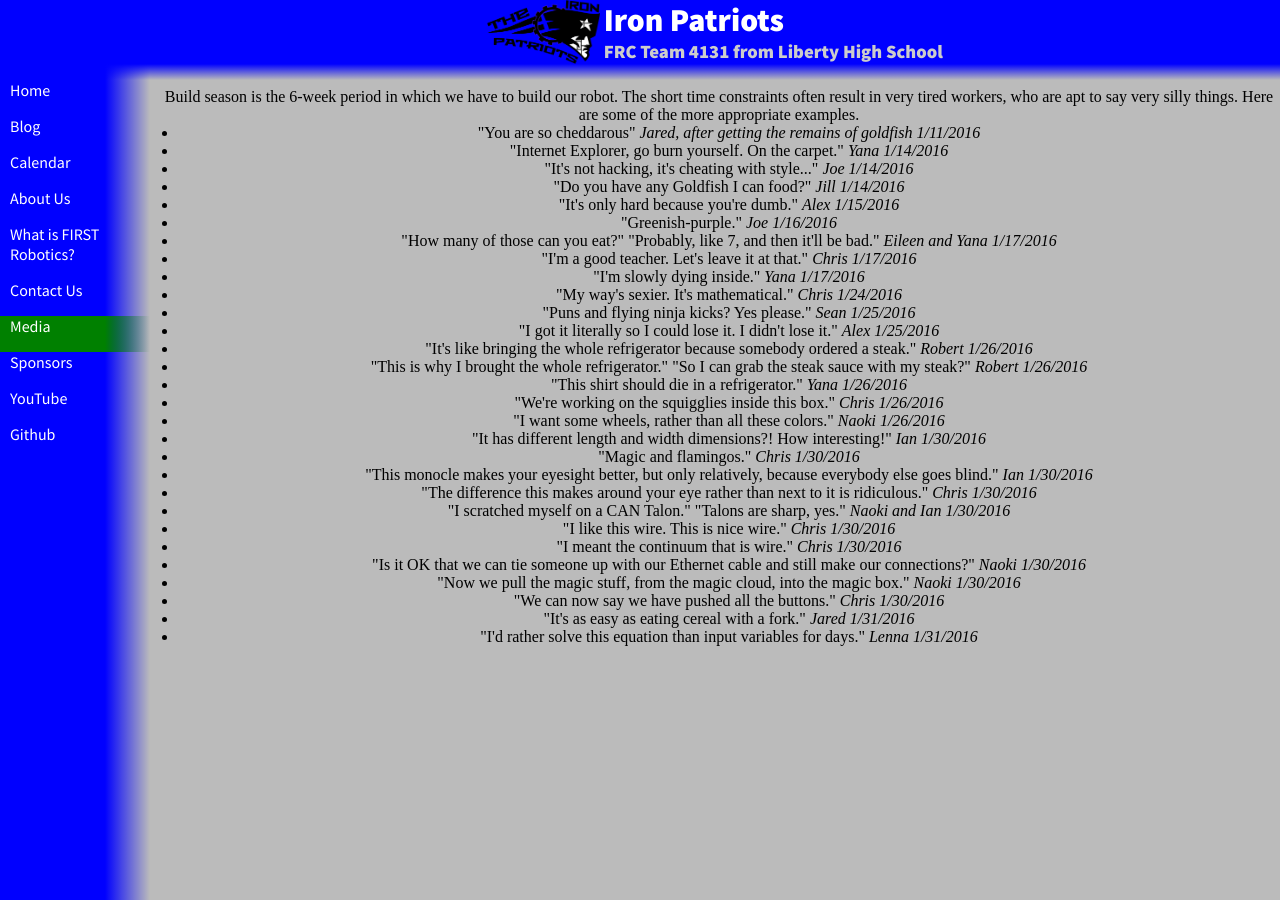
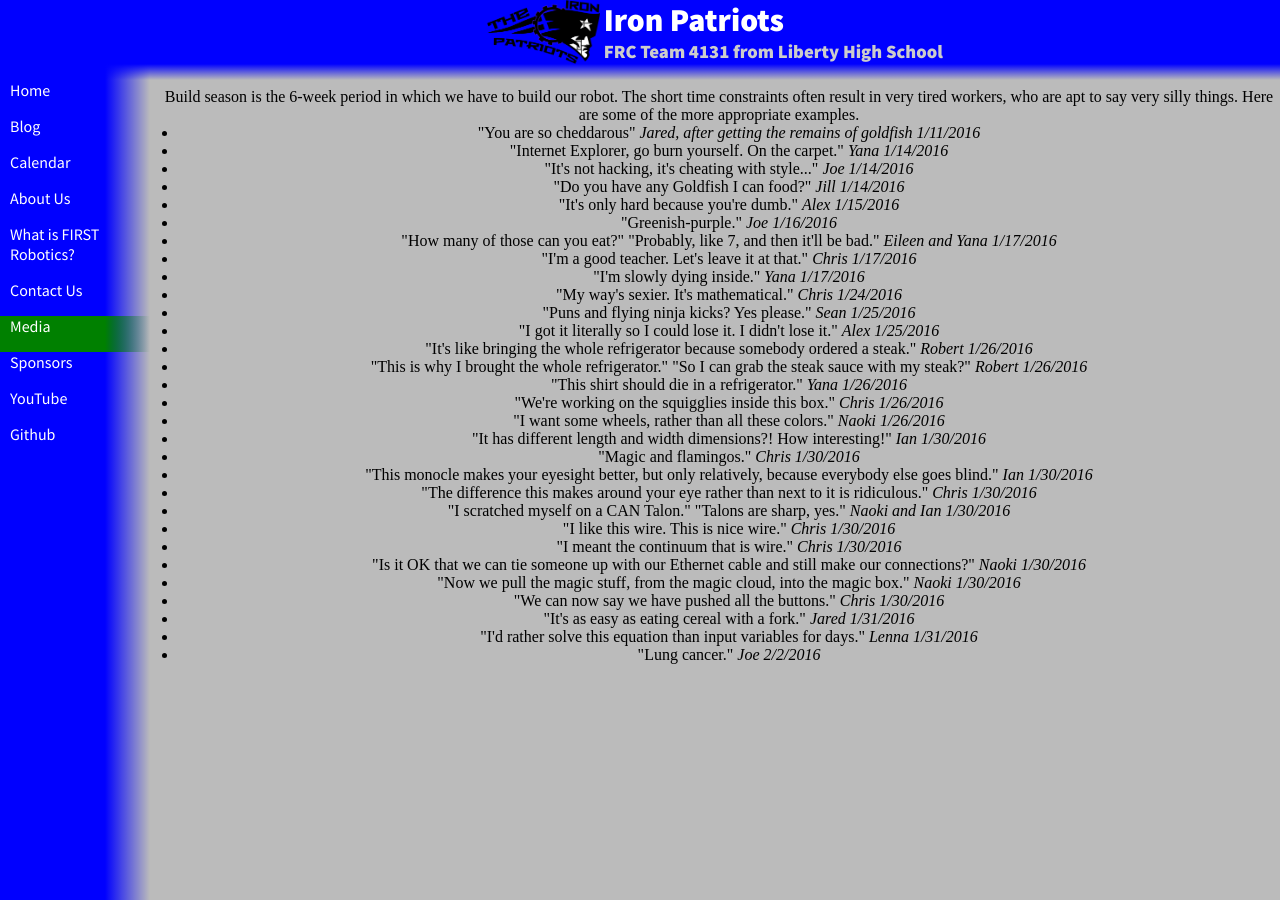
Before and after one commit to katiebugmoon/FRC4131.github.io, a Jekyll site: the page built from media/2016/quotes.html, in a window 1280 px wide. Built offline with Jekyll 4.4.1, drawn with Linux system fonts in a browser that asks for light colours; nearby versions of some CDN libraries.

Commit message:
Update quotes.html

```diff
--- a/media/2016/quotes.html
+++ b/media/2016/quotes.html
@@ -33,5 +33,6 @@ title: Build Season 2016 Quotes
 	<li>"We can now say we have pushed all the buttons." <i>Chris 1/30/2016</i></li>
 	<li>"It's as easy as eating cereal with a fork." <i>Jared 1/31/2016</i></li>
 	<li>"I'd rather solve this equation than input variables for days." <i>Lenna 1/31/2016</i></li>
+	<li>"Lung cancer." <i>Joe 2/2/2016</i></li>
 </ul>
 <center>
```
